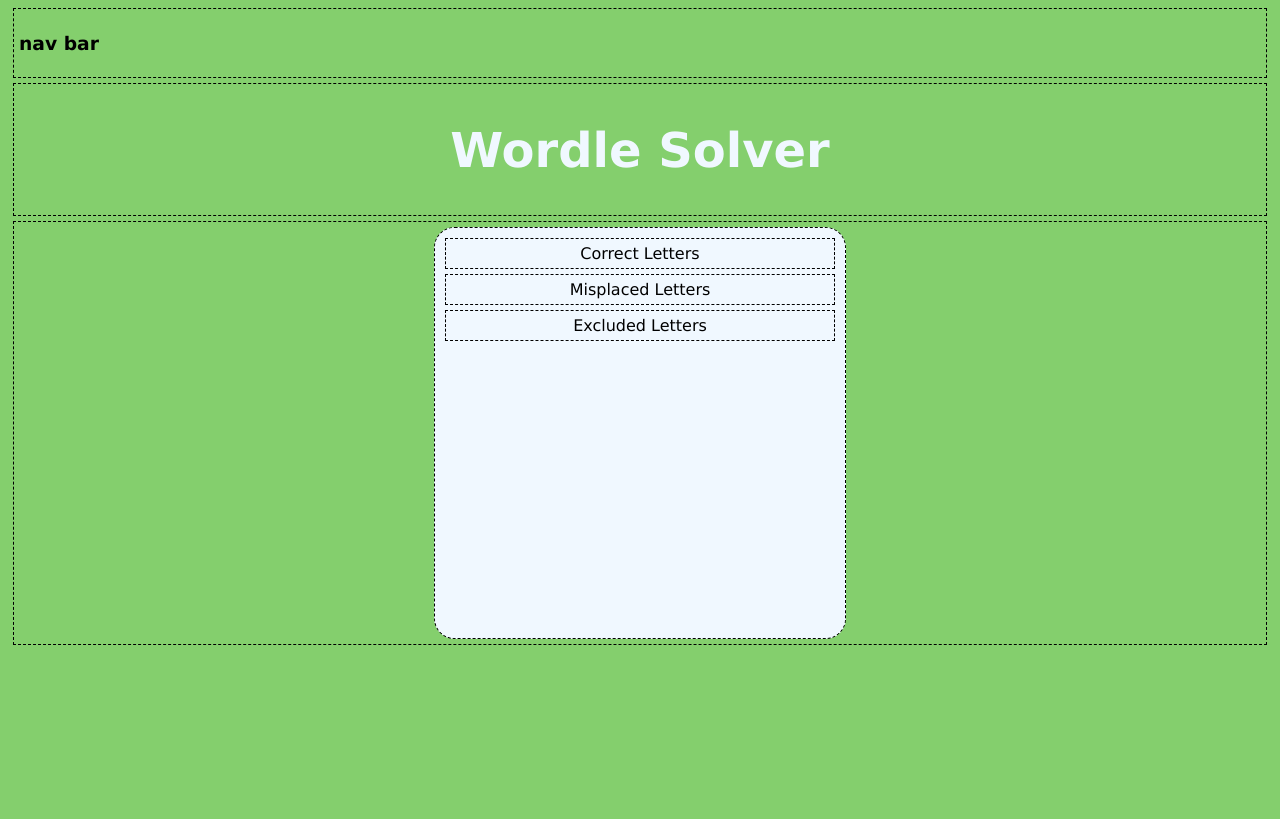
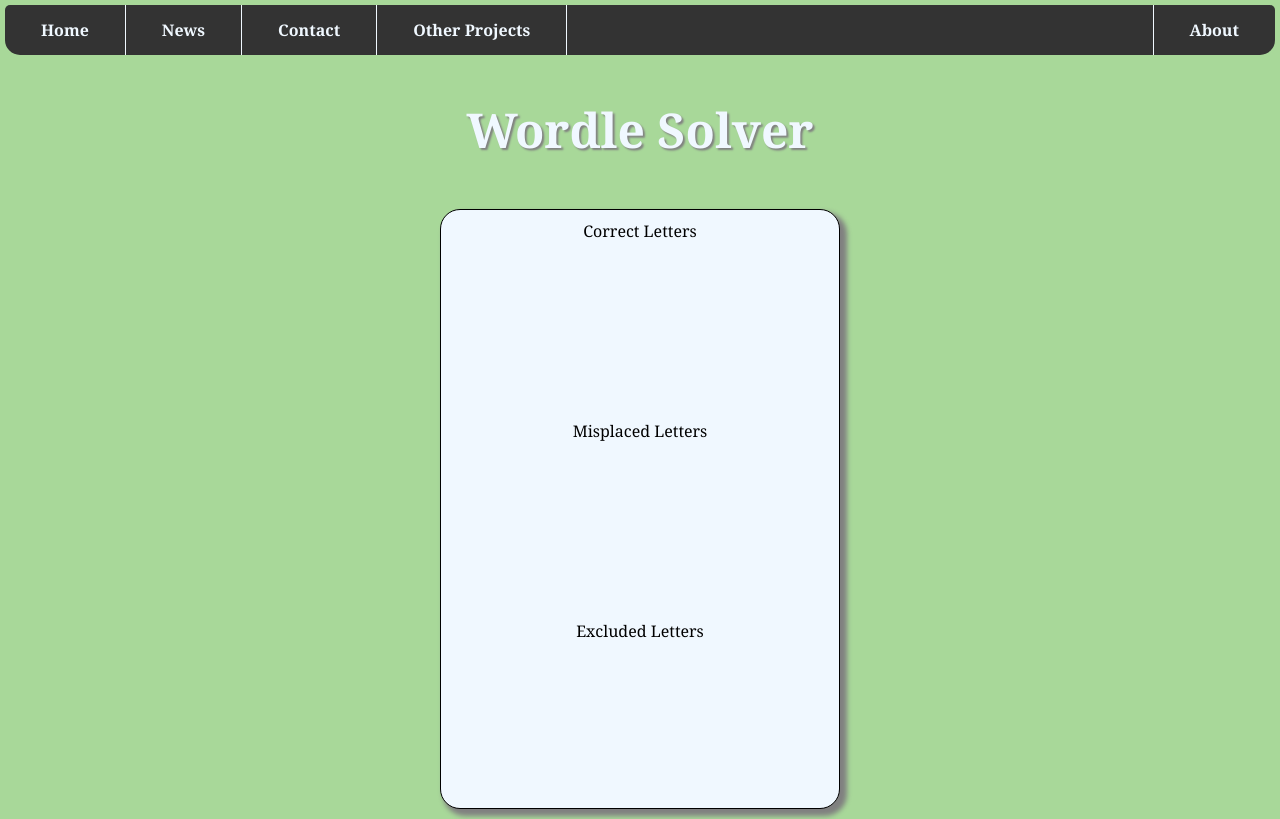
Before and after one commit to taylorbrayden/wordle-solver, a plain HTML site: page index.html in a window 1280 px wide. Drawn offline with Linux system fonts and the light colour scheme.

Commit message:
10:33 02/29/2024

```diff
--- a/index.css
+++ b/index.css
@@ -1,18 +1,68 @@
+* {
+    margin: 0;
+    padding: 0;
+    box-sizing: border-box;
+    font-family: Georgia, 'Times New Roman', Times, serif;
+}
+
 body {
-    background-color: rgb(132, 207, 109);
-    font-family: Verdana, Geneva, Tahoma, sans-serif;
+    background-color: rgb(168, 216, 153);
 }
 
 .input-box {
     background-color: rgb(240, 248, 255);
-    border-radius: 5%;
-    height: 400px;
+    border: 1px solid black;
+    border-radius: 20px;
+    height: 600px;
     margin: auto;
+    padding: 0;
     max-width: 400px;
+    box-shadow: 5px 5px 5px 2px gray ;
+}
+
+.input-one {
+    height: 200px;
+    margin: 0;
+    padding: 10px;
+}
+
+.input-two {
+    height: 200px;
+    margin: 0;
+    padding: 10px;
+}
+
+.input-three {
+    height: 200px;
+    margin: 0;
+    padding: 10px;
+}
+
+.nav-bar-ul {
+    border-radius: 5px 5px 15px 15px;
+    list-style-type: none;
+    margin: 0;
+    padding: 0;
+    overflow: hidden;
+    background-color: rgb(51, 51, 51);
+}
+
+.nav-bar-li {
+    float: left;
+    border-right: 1px solid aliceblue;
+}
+
+.nav-bar-li-a {
+    display: block;
+    color:aliceblue;
+    text-align: center;
+    padding: 14px 36px;
+    text-decoration: none;
+    font-weight: bold;
 }
 
 div {
-    border: 1px dashed;
+
     margin: 5px;
     padding: 5px;
     text-align: center;
@@ -21,6 +71,7 @@
 h1 {
     color: rgb(240, 248, 255);
     font-size: 3rem;
+    text-shadow: 2px 2px 2px gray;
 }
 
 h2 {
--- a/index.html
+++ b/index.html
@@ -7,21 +7,27 @@
     <title>Wordle Solver</title>
 </head>
 <body>
-    <div>
-        <h3 style="text-align: left;">nav bar</h3>
+    <div style="padding: 0;">
+        <ul class="nav-bar-ul">
+            <li class="nav-bar-li"><a class="nav-bar-li-a">Home</a></li>
+            <li class="nav-bar-li"><a class="nav-bar-li-a">News</a></li>
+            <li class="nav-bar-li"><a class="nav-bar-li-a">Contact</a></li>
+            <li class="nav-bar-li"><a class="nav-bar-li-a">Other Projects</a></li>
+            <li class="nav-bar-li" style="float:right; border-left: 1px solid aliceblue; border-right: none;"><a class="nav-bar-li-a">About</a></li>
+        </ul>
     </div>
     <div>
-        <h1>Wordle Solver</h1>
+        <h1 style="margin: 2rem;">Wordle Solver</h1>
     </div>
     <div>
         <div class="input-box">
-            <div>
+            <div class="input-one">
                 Correct Letters
             </div>
-            <div>
+            <div class="input-two">
                 Misplaced Letters
             </div>
-            <div>
+            <div class="input-three">
                 Excluded Letters
             </div>
         </div>
```
